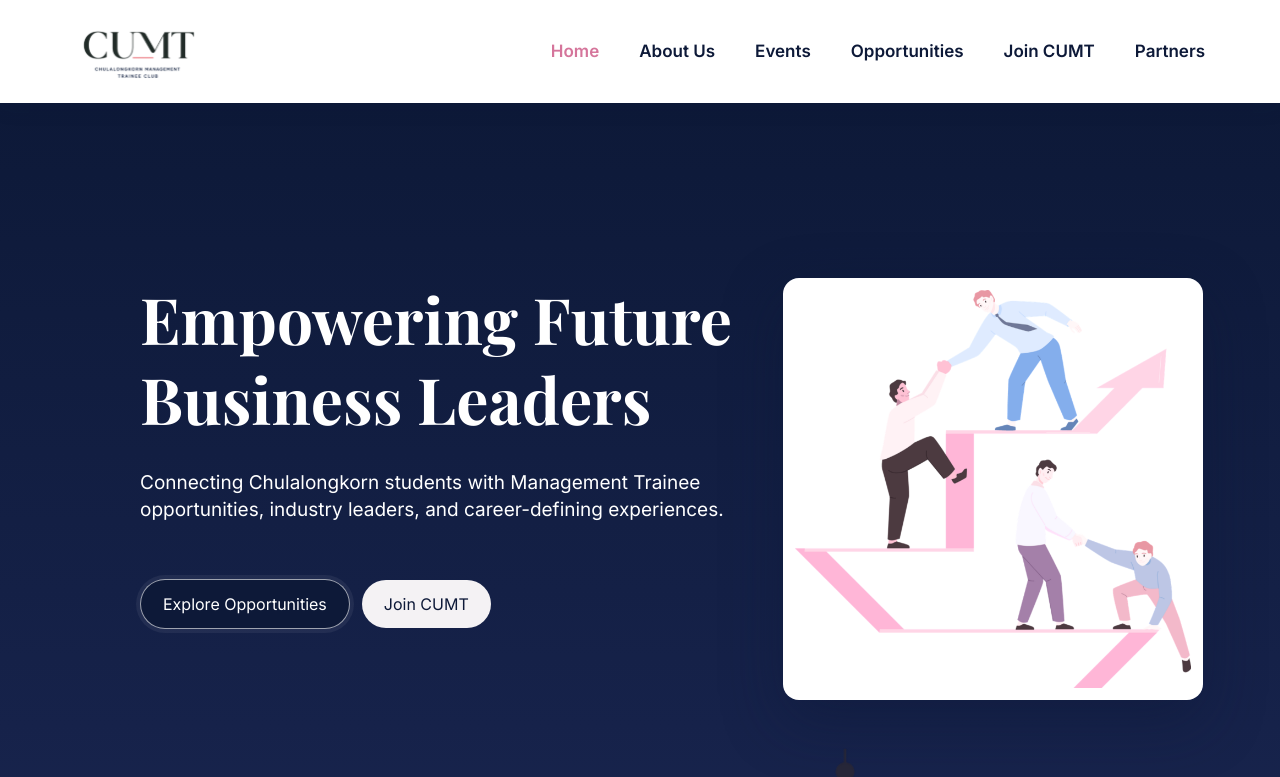
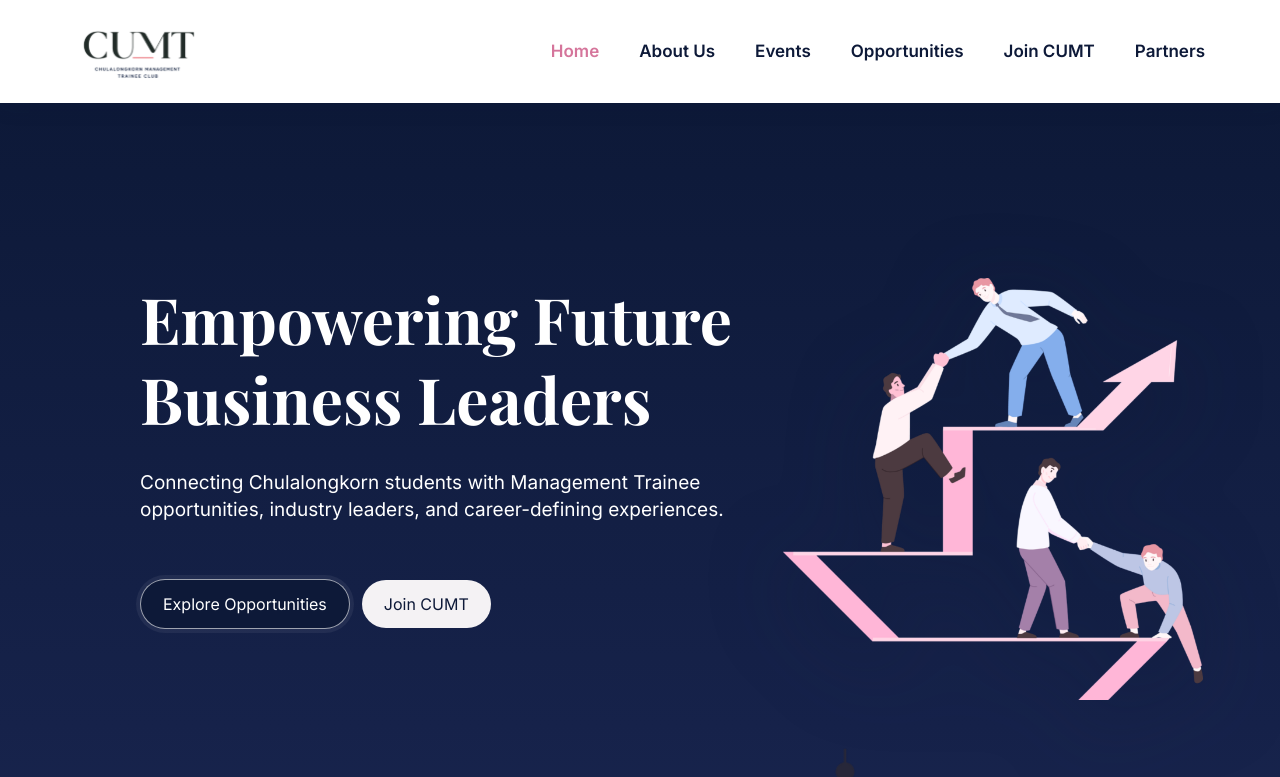
Before and after one commit to agehcx/cumt, a Next.js app: page / in a window 1280 px wide. Shown: the top 777 px of the page. Built offline with nearby package versions, Linux system fonts and the light colour scheme; a web font is replaced by a local one.

Commit message:
refactor: remove wrapper div from hero illustration and apply styles directly to img element

```diff
--- a/components/hero-illustration.tsx
+++ b/components/hero-illustration.tsx
@@ -24,14 +24,12 @@ export default function HeroIllustration({
         className="absolute inset-x-0 bottom-0 h-[42%] w-full object-cover object-bottom sm:h-[48%] lg:h-[54%]"
       />
 
-      <div className="absolute right-[6%] top-[16%] hidden w-[38%] max-w-[420px] rounded-2xl bg-white p-3 shadow-[0_20px_60px_rgba(13,25,56,0.45)] sm:block lg:top-[14%]">
-        {/* eslint-disable-next-line @next/next/no-img-element -- static asset in public/, next/image adds no value here */}
-        <img
-          src="/images/home/hero-climb.png"
-          alt="Illustration of people helping each other climb higher"
-          className="w-full rounded-lg"
-        />
-      </div>
+      {/* eslint-disable-next-line @next/next/no-img-element -- static asset in public/, next/image adds no value here */}
+      <img
+        src="/images/home/hero-climb.png"
+        alt="Illustration of people helping each other climb higher"
+        className="absolute right-[6%] top-[16%] hidden w-[38%] max-w-[420px] drop-shadow-[0_20px_40px_rgba(13,25,56,0.5)] sm:block lg:top-[14%]"
+      />
     </div>
   );
 }
```
